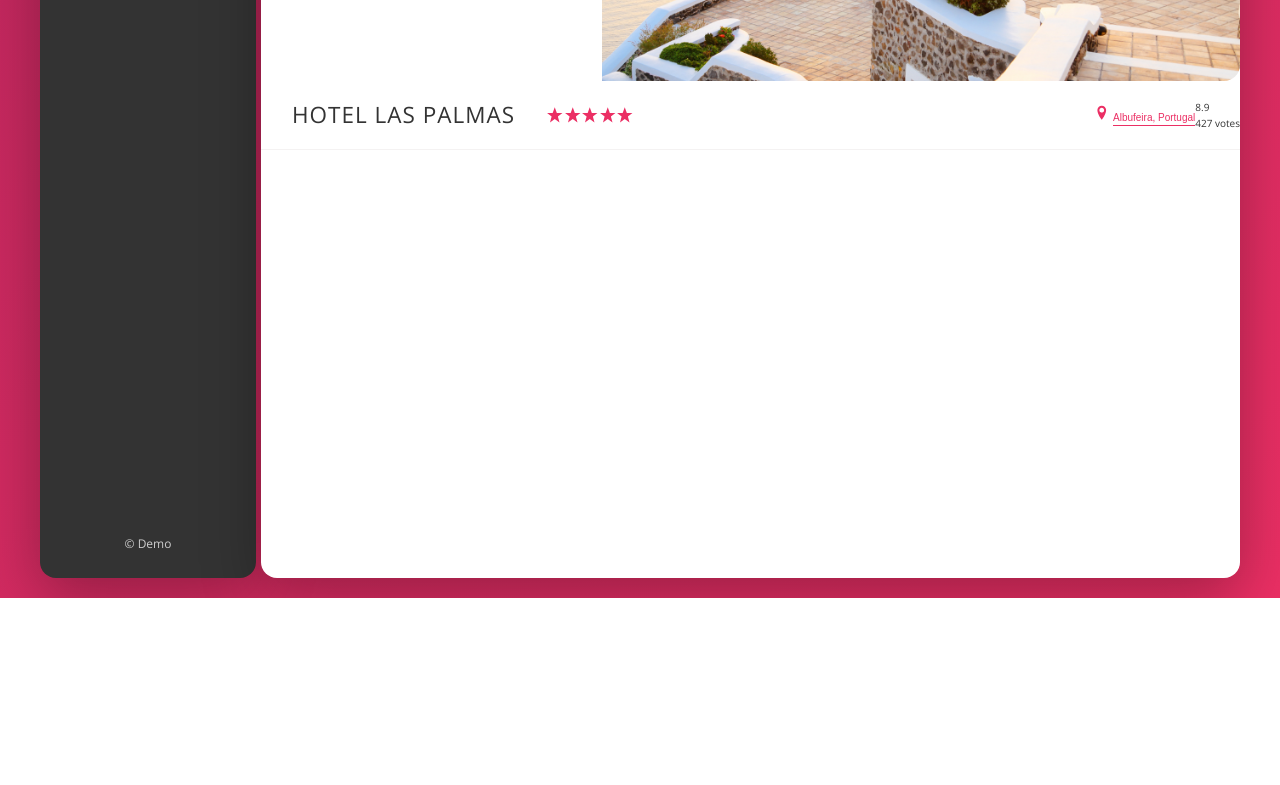
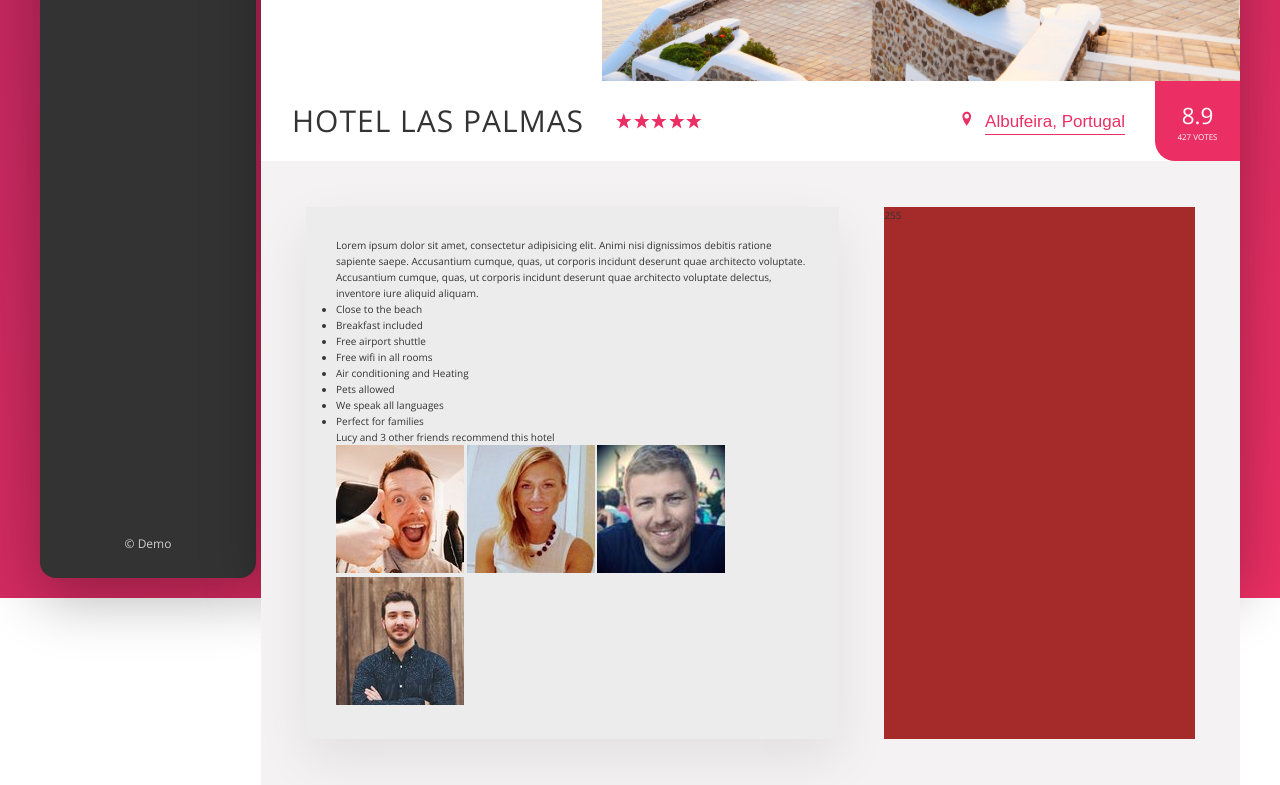
Before and after one commit to VincentIhab/Booking-Dashboard, a website: page index.html in a window 1280 px wide. Shown: the part 397-1182 px from the top of the page. Before the commit the page ends 995 px from the top, so only its background shows below. Drawn offline with nearby package versions, Linux system fonts and the light colour scheme.

Commit message:
adding layouts

```diff
--- a/index.html
+++ b/index.html
@@ -138,6 +138,59 @@
               <div class="overview__rating-count">427 votes</div>
             </div>
           </div>
+
+          <div class="detail">
+            <div class="description">
+              <p class="par">
+                Lorem ipsum dolor sit amet, consectetur adipisicing elit. Animi
+                nisi dignissimos debitis ratione sapiente saepe. Accusantium
+                cumque, quas, ut corporis incidunt deserunt quae architecto
+                voluptate.
+              </p>
+              <p class="par">
+                Accusantium cumque, quas, ut corporis incidunt deserunt quae
+                architecto voluptate delectus, inventore iure aliquid aliquam.
+              </p>
+              <ul class="list">
+                <li class="list__item">Close to the beach</li>
+                <li class="list__item">Breakfast included</li>
+                <li class="list__item">Free airport shuttle</li>
+                <li class="list__item">Free wifi in all rooms</li>
+                <li class="list__item">Air conditioning and Heating</li>
+                <li class="list__item">Pets allowed</li>
+                <li class="list__item">We speak all languages</li>
+                <li class="list__item">Perfect for families</li>
+              </ul>
+              <div class="recommend">
+                <p class="recommmend__friends">
+                  Lucy and 3 other friends recommend this hotel
+                </p>
+                <div class="recommend__friends">
+                  <img
+                    src="/img/user-1.jpg"
+                    alt="user"
+                    class="recommend__photo"
+                  />
+                  <img
+                    src="/img/user-2.jpg"
+                    alt="user"
+                    class="recommend__photo"
+                  />
+                  <img
+                    src="/img/user-3.jpg"
+                    alt="user"
+                    class="recommend__photo"
+                  />
+                  <img
+                    src="/img/user-4.jpg"
+                    alt="user"
+                    class="recommend__photo"
+                  />
+                </div>
+              </div>
+            </div>
+            <div class="user-reviews">255</div>
+          </div>
         </main>
       </div>
     </div>
--- a/sass/_base.scss
+++ b/sass/_base.scss
@@ -33,7 +33,9 @@ Grey dark 3: #999
   --color-Grey-dark-2: #777;
   --color-Grey-dark-3: #999;
   --shadow-dark: 0 2rem 6rem rgba(0, 0, 0, 0.3);
+  --shadow-light: 0 2rem 5rem rgba(0, 0, 0, 0.08);
   --border-radius-round: 16px;
+  --border: 1px solid var(--color-Grey-light-2);
 }
 
 *,
--- a/sass/_compoments.scss
+++ b/sass/_compoments.scss
@@ -176,7 +176,7 @@
   display: flex;
   overflow: hidden;
 
-  border-radius: 16px;
+  border-radius: 16px 16px 0 16px;
   &__item {
   }
 
@@ -189,9 +189,11 @@
 .overview {
   display: flex;
   align-items: center;
-  border-bottom: 1px solid var(--color-Grey-light-2);
+  border-bottom: var(--border);
+
+  font-size: 1.7rem;
   &__heading {
-    font-size: 2.25rem;
+    font-size: 3rem;
     font-weight: 300;
     text-transform: uppercase;
     letter-spacing: 1px;
@@ -212,9 +214,27 @@
   }
 
   &__location {
+    font-size: 1.2rem;
+    display: flex;
+    vertical-align: center;
+  }
+
+  &__icon-loaction {
+    margin-right: 0.5rem;
   }
 
   &__rating {
+    background-color: var(--color-primary);
+    color: #fff;
+    margin-left: 3rem;
+    align-self: center;
+    padding: 0 2.25rem;
+    align-self: stretch;
+    border-radius: 0 0 0 20px;
+    display: flex;
+    flex-direction: column;
+    justify-content: center;
+    align-items: center;
   }
 
   &__btn-inline {
@@ -237,9 +257,14 @@
   }
 
   &__rating-average {
+    font-size: 2.25rem;
+    font-weight: 300;
+    margin-bottom: -3px;
   }
 
   &__rating-count {
+    font-size: 0.8rem;
+    text-transform: uppercase;
   }
 }
 
--- a/sass/_layout.scss
+++ b/sass/_layout.scss
@@ -14,7 +14,7 @@
   font-size: 1.4rem;
   background-color: #fff;
   border-radius: var(--border-radius-round);
-  border-bottom: 1px solid var(--color-Grey-light-2);
+  border-bottom: var(--border);
   box-shadow: var(--shadow-dark);
   margin-bottom: 0.5rem;
   padding: 0 0rem 0rem 3rem;
@@ -42,3 +42,23 @@
   height: 88rem;
   border-radius: var(--border-radius-round);
 }
+
+.detail {
+  display: flex;
+  padding: 4.5rem;
+  background-color: var(--color-Grey-light-2);
+  border-bottom: var(--border);
+}
+
+.description {
+  background-color: rgb(236, 236, 236);
+  flex: 0 0 60%;
+  margin-right: 4.5rem;
+  padding: 3rem;
+  box-shadow: var(--shadow-light);
+}
+
+.user-reviews {
+  background-color: brown;
+  flex: 1;
+}
```
Also changed, not shown: css/style.css, 1 other file.
